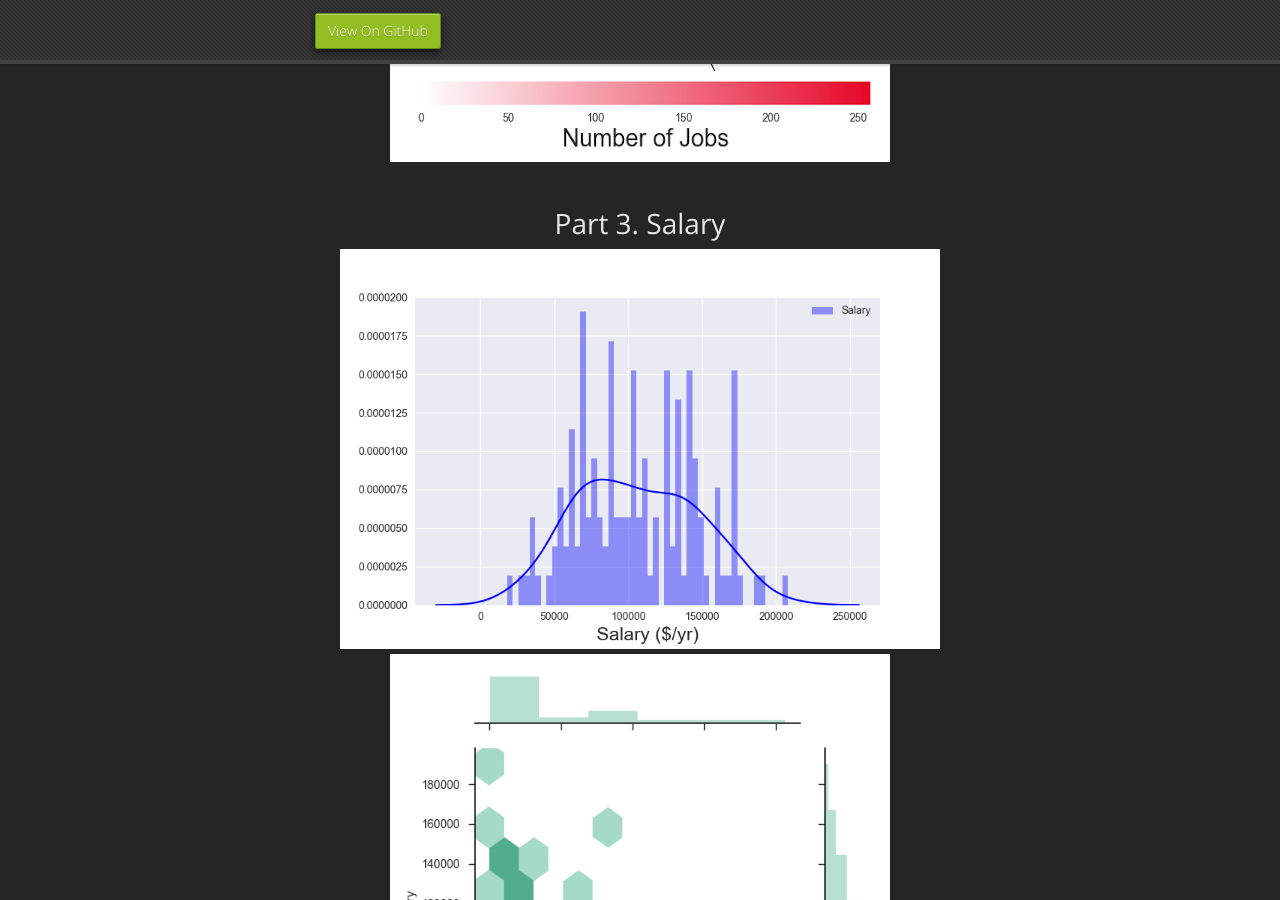
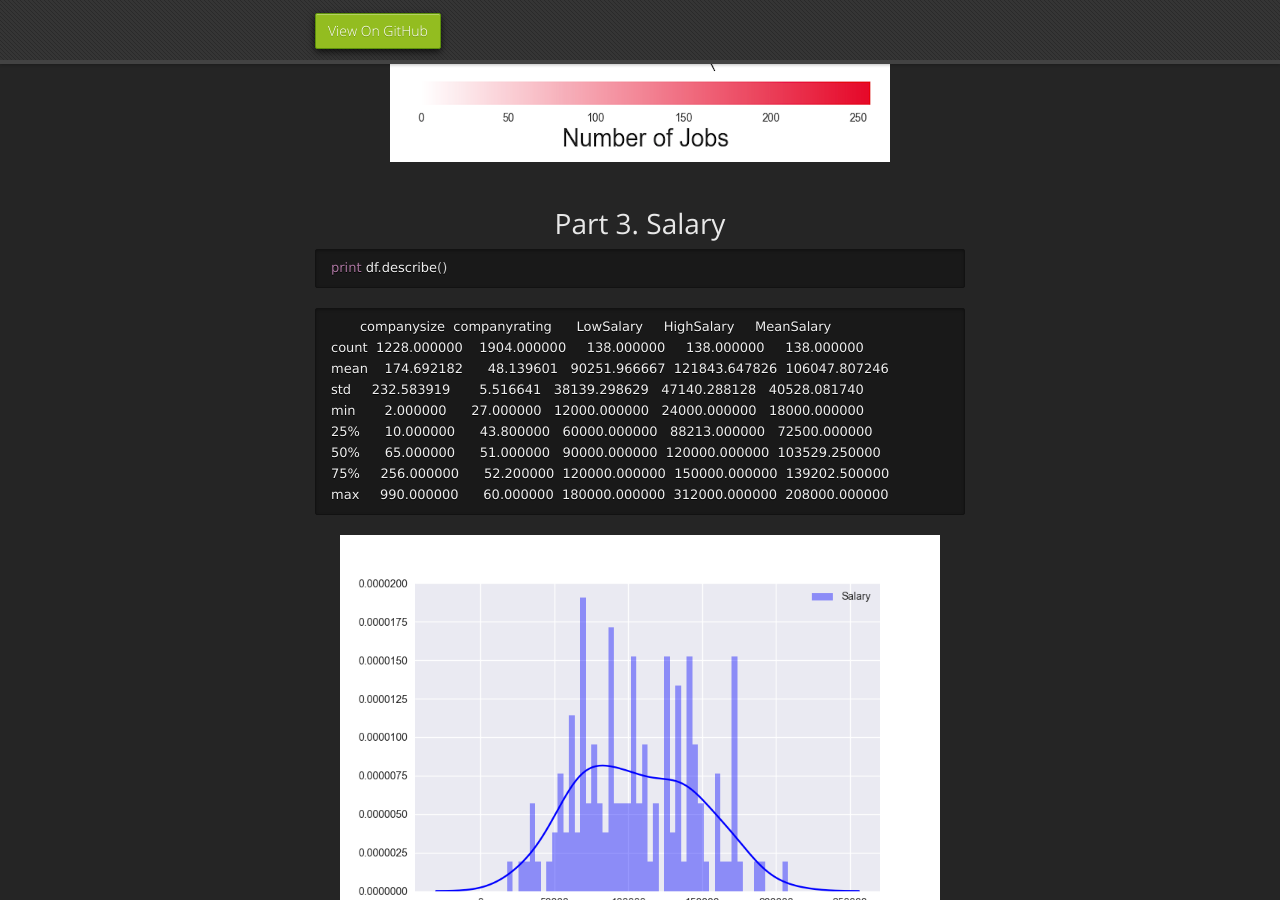
Before and after one commit to mrbrins82/mrbrins82.github.io, a Jekyll site: the page built from kaggle_indeed.md, in a window 1280 px wide and 900 px high, scrolled down 6477 px. Built offline with Jekyll 4.4.1, drawn with Linux system fonts in a browser that asks for light colours; nearby versions of some CDN libraries; our own code applies the rules of GitHub Pages for plain Markdown files.

Commit message:
updated indeed page

````diff
--- a/kaggle_indeed.md
+++ b/kaggle_indeed.md
@@ -169,7 +169,20 @@ What are some of the most common job titles that people are hiring for?
 
 <br/>
 # [](#header-3)<center>Part 3. Salary<center/>
-
+```python
+print df.describe()
+```
+```ipython
+       companysize  companyrating      LowSalary     HighSalary     MeanSalary
+count  1228.000000    1904.000000     138.000000     138.000000     138.000000
+mean    174.692182      48.139601   90251.966667  121843.647826  106047.807246
+std     232.583919       5.516641   38139.298629   47140.288128   40528.081740
+min       2.000000      27.000000   12000.000000   24000.000000   18000.000000
+25%      10.000000      43.800000   60000.000000   88213.000000   72500.000000
+50%      65.000000      51.000000   90000.000000  120000.000000  103529.250000
+75%     256.000000      52.200000  120000.000000  150000.000000  139202.500000
+max     990.000000      60.000000  180000.000000  312000.000000  208000.000000
+```
 <center><img src="./assets/images/salary_dist_plot.png" alt="salary distributions plot" width="600" height="400" />
 </center>
 
````
